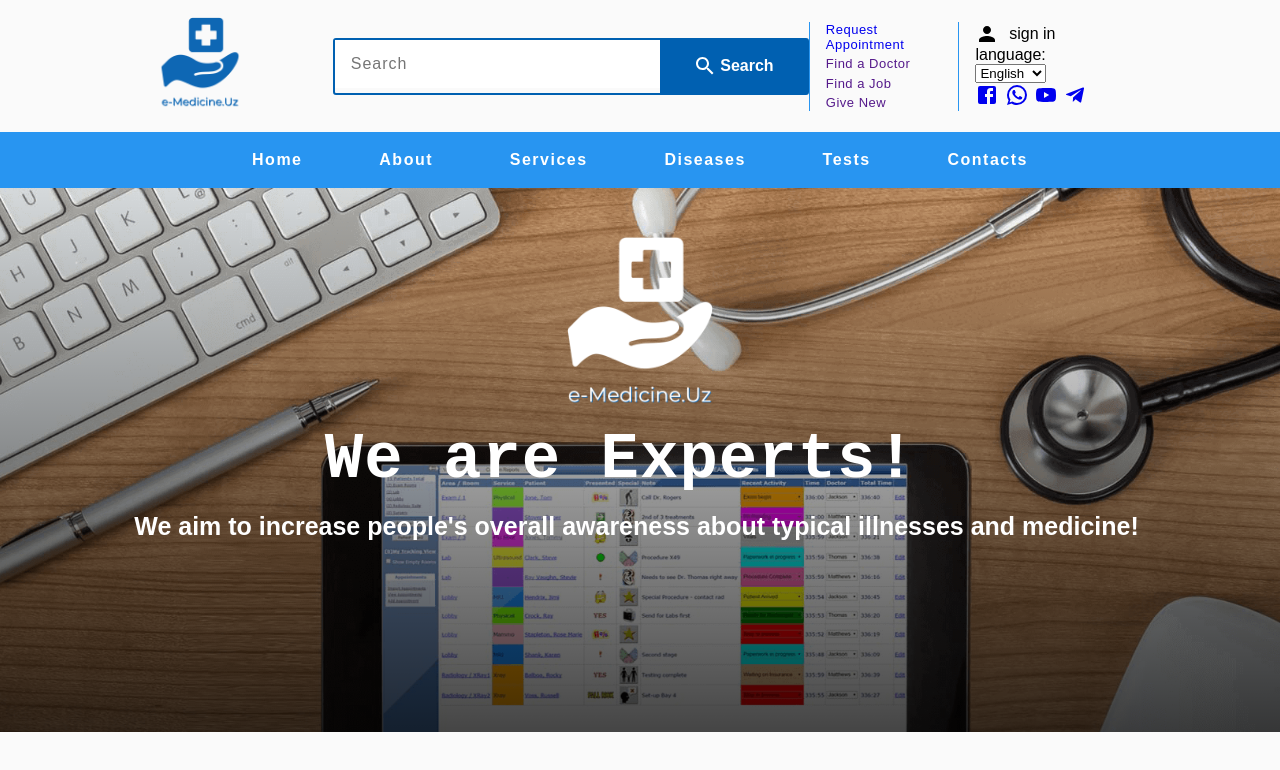
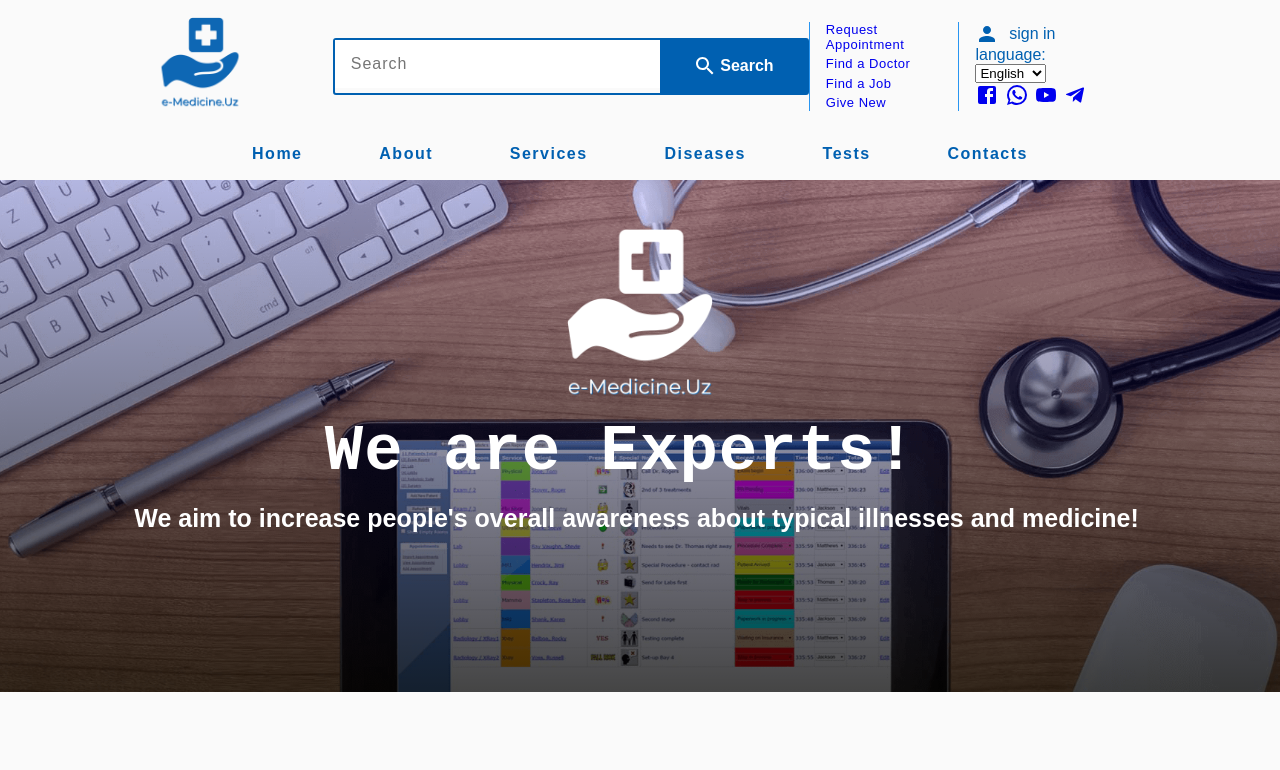
Before and after one commit to Bahtiyorjon1997/e-medicine, a React (Create React App) app: page / in a window 1280 px wide. Shown: the top 770 px of the page. Built offline with nearby package versions, Linux system fonts and the light colour scheme.

Commit message:
animated text

```diff
--- a/src/components/Header/index.js
+++ b/src/components/Header/index.js
@@ -31,9 +31,9 @@ const Header = () => {
             </div>
             <div className="offers">
               <a href={<Home />}>Request Appointment</a>
-              <a href="">Find a Doctor</a>
-              <a href="">Find a Job</a>
-              <a href="">Give New</a>
+              <a href="#">Find a Doctor</a>
+              <a href="#">Find a Job</a>
+              <a href="#">Give New</a>
             </div>
             <div className="social">
               <div className="sign-in">
@@ -92,21 +92,22 @@ const Header = () => {
 const HeaderWrap = styled.header``;
 
 const TopBar = styled.div`
+  /* logo image */
   img {
     height: auto;
     width: 8rem;
-    /* border: 1px solid blue; */
   }
+
+  /* top-bar container */
   .container {
     display: flex;
     justify-content: space-between;
     align-items: center;
     padding: 0 10rem;
     color: black;
-    /* & > div {
-      border: 1px solid black;
-    } */
   }
+
+  /*  */
   .navbar-brand {
     display: flex;
     align-items: left;
@@ -120,6 +121,7 @@ const TopBar = styled.div`
     display: flex;
     justify-content: space-between;
 
+    /* input */
     & > .input-container {
       width: 30rem;
       border: 2px solid #0060b1;
@@ -156,6 +158,7 @@ const TopBar = styled.div`
         margin-left: 2%;
       }
     }
+
     .offers {
       display: flex;
       flex-direction: column;
@@ -171,12 +174,14 @@ const TopBar = styled.div`
       }
     }
 
+    /* social network icons */
     .social {
       border-left: 1px solid #2895f1;
       padding-left: 1rem;
       display: flex;
       flex-direction: column;
       justify-content: space-between;
+      color: #0060b1;
 
       & > .sign-in {
         display: flex;
@@ -186,16 +191,16 @@ const TopBar = styled.div`
         padding-right: 1rem;
         cursor: pointer;
       }
-    }
 
-    .social > ul {
-      display: flex;
-      justify-content: space-between;
-      width: 7rem;
-    }
+      & > ul {
+        display: flex;
+        justify-content: space-between;
+        width: 7rem;
+      }
 
-    .social > ul > li {
-      list-style-type: none;
+      & > ul > li {
+        list-style-type: none;
+      }
     }
   }
 `;
@@ -203,18 +208,16 @@ const TopBar = styled.div`
 const BottomBar = styled.div`
   width: 100vw;
   min-height: 3rem;
-  background-color: #2895f1;
-  color: white;
+  background-color: rgb(250, 250, 250);
+  color: #0060b1;
 
   & > ul {
     display: flex;
     justify-content: center;
     list-style-type: none;
 
-    /* animation */
-
     & > li {
-      padding: 1.5% 3%;
+      padding: 1% 3%;
       font-weight: 600;
       letter-spacing: 1.5px;
       cursor: pointer;
@@ -224,9 +227,7 @@ const BottomBar = styled.div`
     & > li:hover {
       background-color: rgb(250, 250, 250);
       color: #2895f1;
-      transform: scale(1.07);
       transition: 0.2s;
-      box-shadow: 3px 3px 3px #0060b1;
     }
   }
 `;
--- a/src/components/Home/index.js
+++ b/src/components/Home/index.js
@@ -45,7 +45,7 @@ const Home = () => {
 
 const HomeWrap = styled.div`
   width: 100vw;
-  height: calc(100vh - 16rem);
+  height: calc(100vh - 18rem);
   background-image: url(${bgImg});
   background-size: cover;
   background-repeat: no-repeat;
@@ -55,7 +55,7 @@ const HomeWrap = styled.div`
   & > .home-container {
     width: 100%;
     height: 100%;
-    background: linear-gradient(180deg, rgba(255, 255, 255, 0), #000000ba);
+    background: linear-gradient(180deg, rgba(0, 0, 255, 0.16), #000000ba);
     text-align: center;
     color: white;
     padding: 1rem;
```
Also changed, not shown: src/App.js (+3 -4 lines).
